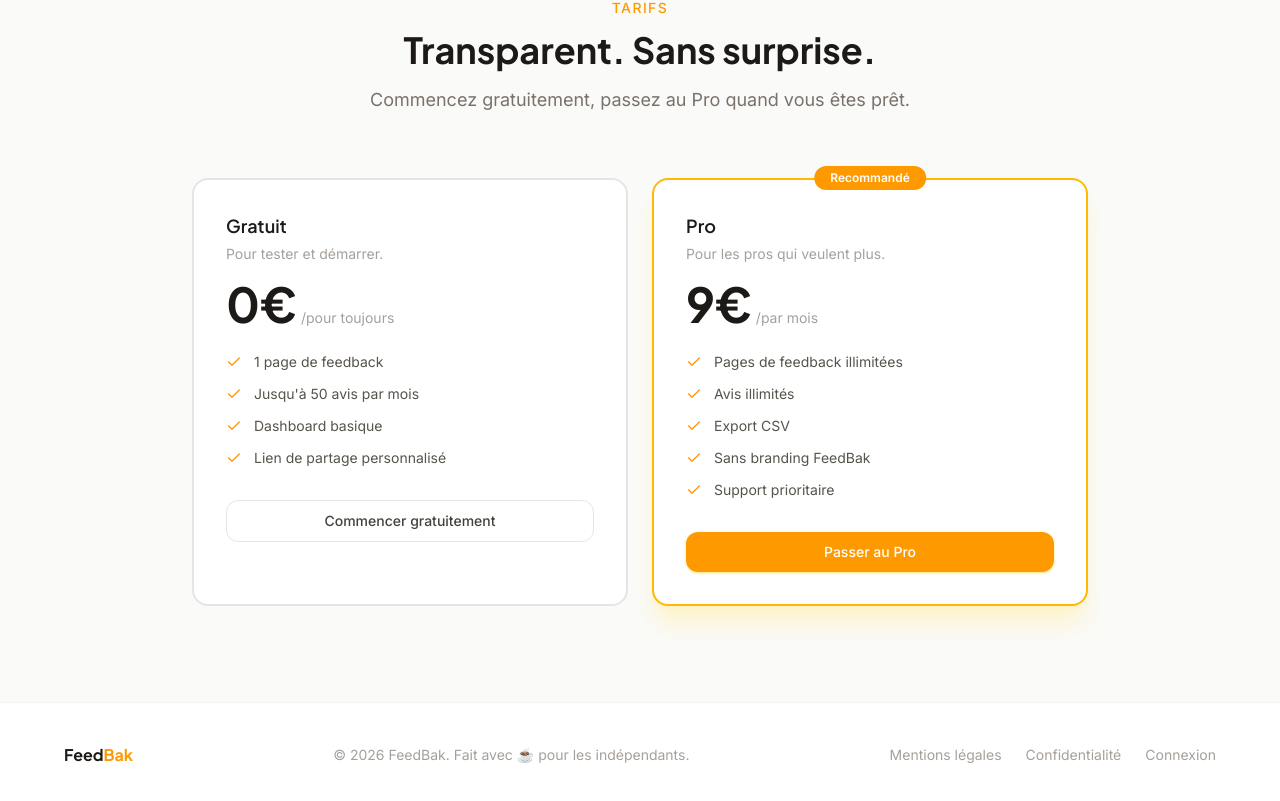
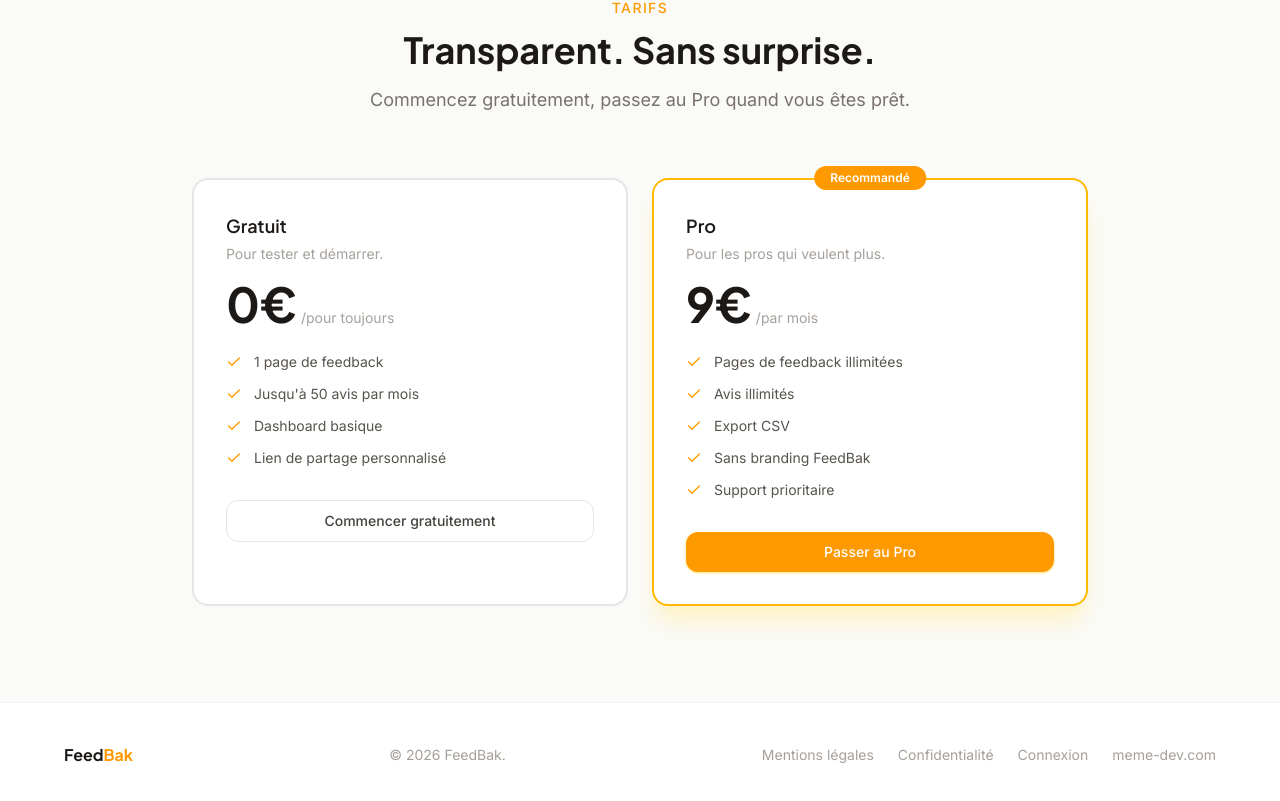
Before and after one commit to Alexpollux/FeedBak, a Next.js app: page / in a window 1280 px wide. Shown: the part 1810-2611 px from the top of the page. Built offline with nearby package versions, Linux system fonts and the light colour scheme.

Commit message:
Fix footer

```diff
--- a/components/landing/Footer.tsx
+++ b/components/landing/Footer.tsx
@@ -9,13 +9,14 @@ export default function Footer() {
         </p>
 
         <p className="text-sm text-stone-400">
-          © {new Date().getFullYear()} FeedBak. Fait avec ☕ pour les indépendants.
+          © {new Date().getFullYear()} FeedBak.
         </p>
 
         <div className="flex items-center gap-6 text-sm text-stone-400">
           <Link href="#" className="hover:text-stone-600 transition-colors">Mentions légales</Link>
           <Link href="#" className="hover:text-stone-600 transition-colors">Confidentialité</Link>
           <Link href="/login" className="hover:text-stone-600 transition-colors">Connexion</Link>
+          <a href="https://meme-dev.com" target="_blank" rel="noopener noreferrer" className="hover:text-stone-600 transition-colors">meme-dev.com</a>
         </div>
       </div>
     </footer>
```
